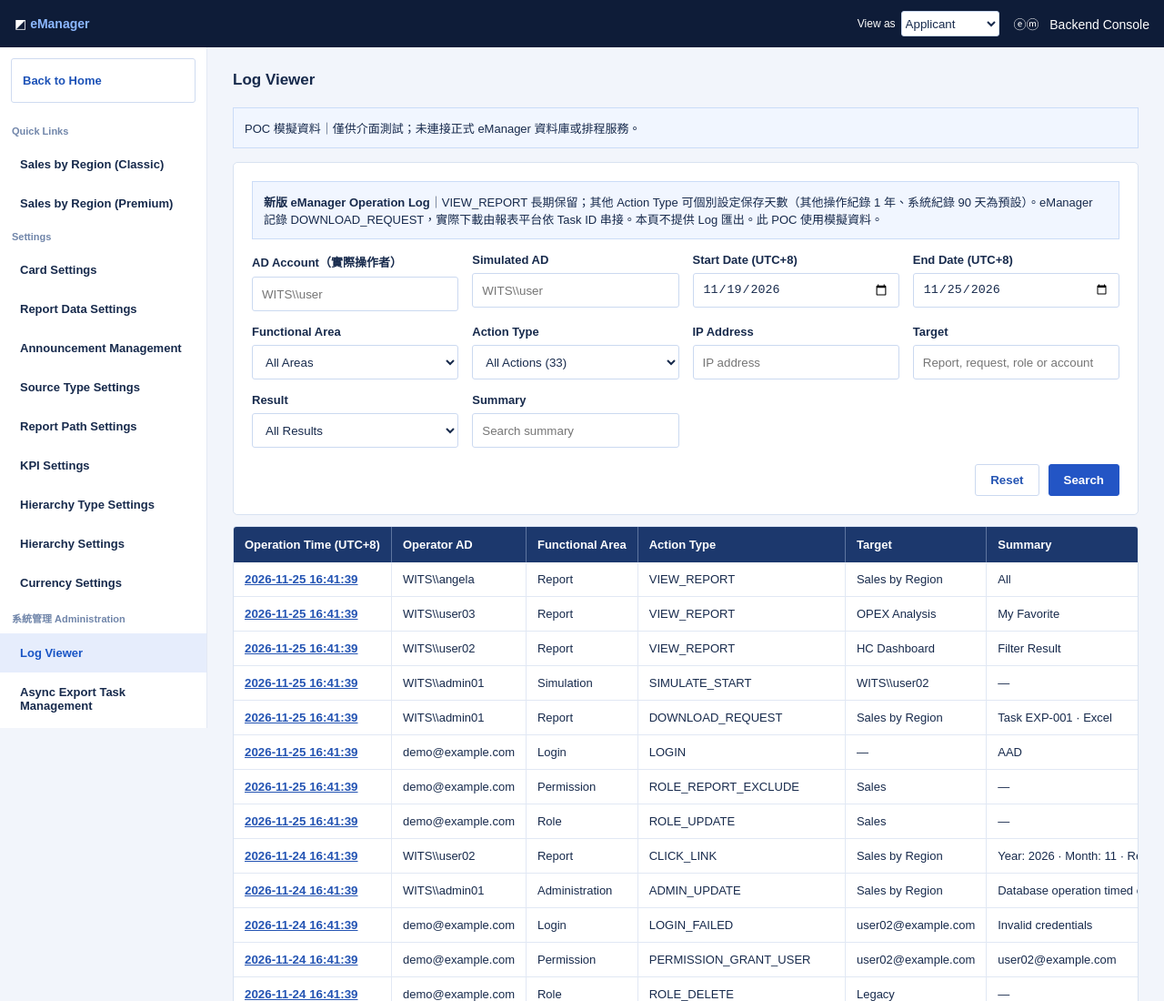
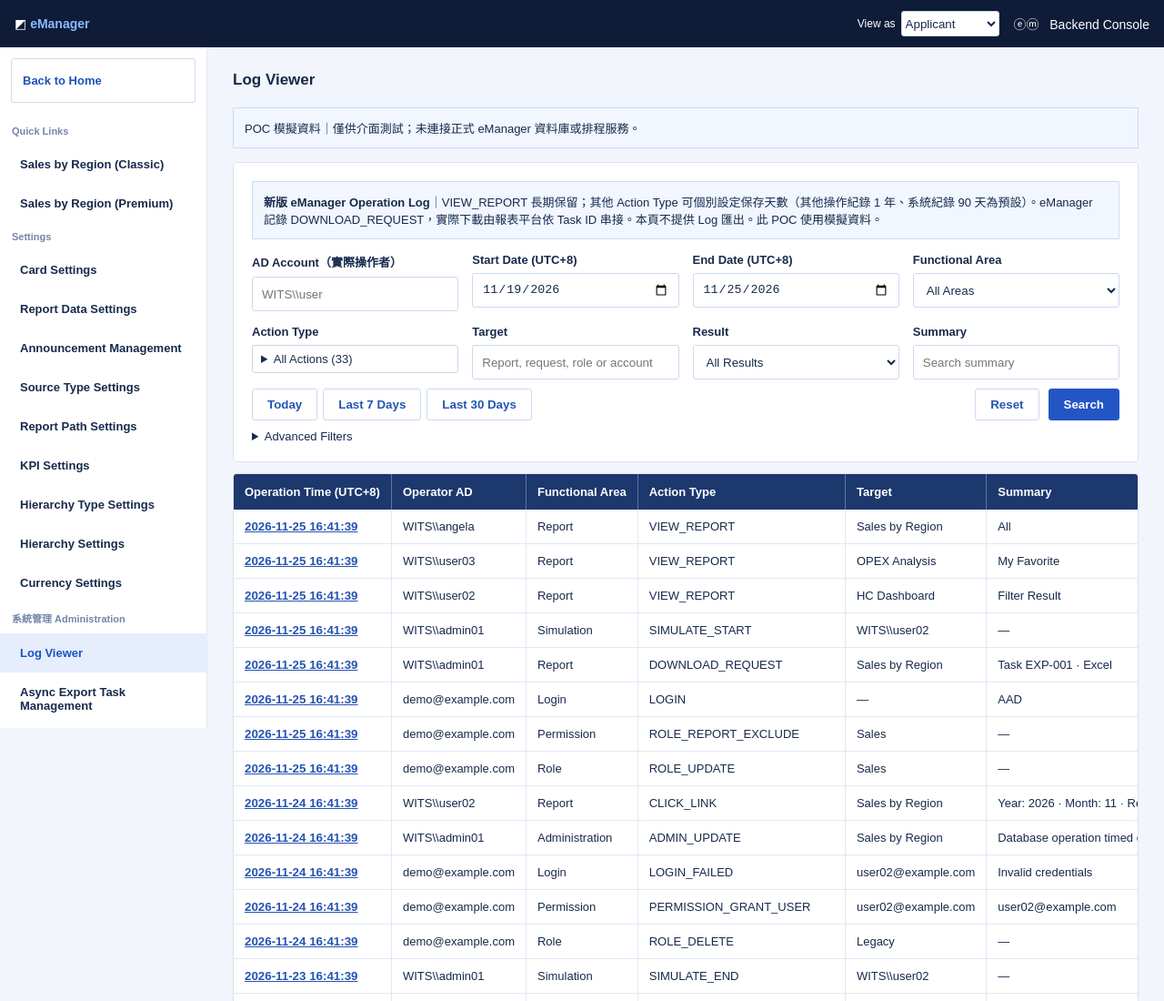
Before and after one commit to AngelaLin-Wits/eManager-POC, a plain HTML site: page index.html in a window 1280 px wide. Shown: the top 1100 px of the page at 91% size. Drawn offline with Linux system fonts and the light colour scheme.

Commit message:
Streamline Operation Log filters and support multiple action types

```diff
--- a/index.html
+++ b/index.html
@@ -55,22 +55,44 @@
 .pm-target-field{max-width:360px}
 .pm-target-field.hidden{display:none}
 .pm-target-field select{flex:1;min-width:0;width:100%}
+.log-filter-tools{display:flex;flex-wrap:wrap;align-items:center;justify-content:space-between;gap:8px;margin-top:10px}
+.log-filter-tools .actions{margin:0}
+.log-date-shortcuts{display:flex;flex-wrap:wrap;gap:6px}
+.log-advanced{margin-top:10px}
+.log-advanced .filters{margin-top:8px}
+.log-advanced summary,.log-action-picker summary{cursor:pointer}
+.log-action-picker{position:relative;min-width:0}
+.log-action-picker summary{border:1px solid #c9d5ed;border-radius:3px;padding:7px 9px;background:#fff}
+.log-action-options{position:absolute;top:100%;left:0;z-index:5;min-width:100%;width:max-content;max-width:min(320px,76vw);max-height:270px;overflow:auto;background:#fff;border:1px solid #c9d5ed;border-radius:4px;padding:8px;box-shadow:0 4px 12px #14284b26}
+.log-action-options label{display:flex;align-items:center;gap:6px;margin:4px 0;overflow-wrap:anywhere}
+.log-action-options input[type=checkbox]{width:auto}
+.log-action-options fieldset{border:0;margin:10px 0 0;padding:0}
+.log-action-options legend{font-weight:600}
 </style></head><body>
 <header><div>◩ <b>eManager</b></div><div class="rp-hright"><span class="viewAsSlot"></span><span>ⓔⓜ &nbsp; Backend Console</span></div></header>
 <aside><div class="back" id="backHome">Back to Home</div><div class="section">Quick Links</div><div class="nav">Sales by Region (Classic)</div><div class="nav">Sales by Region (Premium)</div><div class="section">Settings</div><div class="nav" data-page="Card Settings">Card Settings</div><div class="nav" data-page="Report Data Settings">Report Data Settings</div><div class="nav" data-page="Announcement Management">Announcement Management</div><div class="nav" data-page="Source Type Settings">Source Type Settings</div><div class="nav" data-page="Report Path Settings">Report Path Settings</div><div class="nav" data-page="KPI Settings">KPI Settings</div><div class="nav" data-page="Hierarchy Type Settings">Hierarchy Type Settings</div><div class="nav" data-page="Hierarchy Settings">Hierarchy Settings</div><div class="nav" data-page="Currency Settings">Currency Settings</div><div class="section">系統管理 Administration</div><div class="nav active" data-page="logs">Log Viewer</div><div class="nav" data-page="exports">Async Export Task Management</div><div class="nav hidden" data-page="access">Report Access Management</div><div class="nav" data-page="roles">Role Management</div><div class="nav" data-page="deleg">Approval Delegation</div></aside>
 <div id="consoleView"><main><h2 id="title">Log Viewer</h2><div class="notice">POC 模擬資料｜僅供介面測試；未連接正式 eManager 資料庫或排程服務。</div>
-<section id="logs"><div class="panel"><div class="notice"><strong>新版 eManager Operation Log</strong>｜VIEW_REPORT 長期保留；其他 Action Type 可個別設定保存天數（其他操作紀錄 1 年、系統紀錄 90 天為預設）。eManager 記錄 DOWNLOAD_REQUEST，實際下載由報表平台依 Task ID 串接。本頁不提供 Log 匯出。此 POC 使用模擬資料。</div><div class="filters">
+<section id="logs"><form id="logFilters" class="panel"><div class="notice"><strong>新版 eManager Operation Log</strong>｜VIEW_REPORT 長期保留；其他 Action Type 可個別設定保存天數（其他操作紀錄 1 年、系統紀錄 90 天為預設）。eManager 記錄 DOWNLOAD_REQUEST，實際下載由報表平台依 Task ID 串接。本頁不提供 Log 匯出。此 POC 使用模擬資料。</div><div class="filters">
 <div class="field"><label>AD Account（實際操作者）</label><input id="luser" placeholder="WITS\\user"></div>
-<div class="field"><label>Simulated AD</label><input id="lsimulated" placeholder="WITS\\user"></div>
 <div class="field"><label>Start Date (UTC+8)</label><input type="date" id="lstart"></div>
 <div class="field"><label>End Date (UTC+8)</label><input type="date" id="lend"></div>
 <div class="field"><label>Functional Area</label><select id="lmodule"><option value="">All Areas</option><option>Login</option><option>Report</option><option>Simulation</option><option>Permission</option><option>Role</option><option>Delegation</option><option>Administration</option></select></div>
-<div class="field"><label>Action Type</label><select id="laction"><option value="">All Actions</option><option>VIEW_REPORT</option><option>SIMULATE_START</option><option>SIMULATE_END</option><option>DOWNLOAD_REQUEST</option><option>QUERY</option><option>CLICK_LINK</option><option>ADMIN_CREATE</option><option>ADMIN_UPDATE</option><option>ADMIN_DELETE</option></select></div>
-<div class="field"><label>IP Address</label><input id="lip" placeholder="IP address"></div>
+<div class="field"><label id="lactionLabel">Action Type</label><details id="laction" class="log-action-picker"><summary aria-labelledby="lactionLabel lactionSummary"><span id="lactionSummary">All Actions</span></summary><div id="lactionOptions" class="log-action-options"></div></details></div>
 <div class="field"><label>Target</label><input id="lreport" placeholder="Report, request, role or account"></div>
 <div class="field"><label>Result</label><select id="lresult"><option value="">All Results</option><option>Success</option><option>Failed</option></select></div>
 <div class="field"><label>Summary</label><input id="lsummary" placeholder="Search summary"></div>
-</div><div class="actions"><button id="lreset">Reset</button><button class="primary" id="lsearch">Search</button></div></div>
+</div>
+<div class="log-filter-tools">
+ <div class="log-date-shortcuts" role="group" aria-label="Date range shortcuts">
+  <button type="button" data-log-days="1">Today</button><button type="button" data-log-days="7">Last 7 Days</button><button type="button" data-log-days="30">Last 30 Days</button>
+ </div>
+ <div class="actions"><button type="button" id="lreset">Reset</button><button type="submit" class="primary" id="lsearch">Search</button></div>
+</div>
+<details id="logAdvanced" class="log-advanced"><summary>Advanced Filters</summary><div class="filters">
+<div class="field"><label for="lip">IP Address</label><input id="lip" placeholder="IP address"></div>
+<div class="field"><label for="lsimulated">Simulated AD</label><input id="lsimulated" placeholder="WITS\\user"></div>
+</div></details>
+</form>
 
 <div class="table-wrap"><table><thead><tr><th>Operation Time (UTC+8)</th><th>Operator AD</th><th>Functional Area</th><th>Action Type</th><th>Target</th><th>Summary</th><th>Result</th></tr></thead><tbody id="lrows"></tbody></table></div><div class="foot"><span id="lcount"></span><span id="lpager"></span></div></section>
 <section id="exports" class="hidden"><div class="panel"><div class="notice"><strong>Retry（失敗任務重試）：待需求確認</strong>｜原需求畫面有「重試」按鈕，但尚未定義重試規則。目前「建立新 Task ID、保留原失敗紀錄、以 Retry From 關聯」僅為 POC 建議方案，非已定案規格；不會執行正式匯出。</div><div class="filters">
@@ -137,10 +159,11 @@ function bindLogRows(host){
 function renderLogs(filter=true){
  if(filter){
   const matches=(field,value)=>String(value??'').toLowerCase().includes($(field).value.trim().toLowerCase());
+  const selectedActions=new Set(selectedLogActions());
   ls=logs.filter(x=>{
    const p=x.params||{}, date=x.date.slice(0,10);
    return date>=$('lstart').value&&date<=$('lend').value&&matches('luser',x.user)&&matches('lsimulated',x.simulated)&&matches('lip',x.ip)&&
-    (!$('lmodule').value||x.module===$('lmodule').value)&&(!$('laction').value||x.action===$('laction').value)&&
+    (!$('lmodule').value||x.module===$('lmodule').value)&&(!selectedActions.size||selectedActions.has(x.action))&&
     (!$('lresult').value||x.result===$('lresult').value)&&matches('lsummary',logSummary(x))&&
     [logTarget(x),logReportId(x),p.targetReportId,p.requestId,p.roleName,p.roleId,p.targetUser,p.target,p.applicant,p.delegationId,p.owner,p.delegate].some(value=>matches('lreport',value));
   });
@@ -197,7 +220,20 @@ function nextExportId(){
 }
 function retryTask(id){const original=exportsData.find(r=>r.id===id);if(!original||original.status!=='Failed')return;if(!confirm('Retry 流程尚待需求確認。\n是否試用 POC 建議方案，重試失敗任務 '+id+'？\n將建立新的 Queued 任務、保留原失敗紀錄並記錄 Retry From；不會執行正式匯出。'))return;const newId=nextExportId();exportsData.push({id:newId,date:tzTime(0),user:original.user,report:original.report,type:original.type,module:original.module,status:'Queued',progress:0,recordCount:null,completed:'',retryFrom:original.id});$('estatus').value='';renderExports();notify('已模擬建立重試任務 '+newId+'（來源 '+id+'）；未執行正式匯出')}
 function cancelTask(id){const x=exportsData.find(r=>r.id===id);if(!x||!['Queued','Processing'].includes(x.status))return;if(!confirm('確定取消任務 '+id+'？\nPOC 僅模擬取消，不會影響正式任務。'))return;x.status='Cancelled';x.completed=new Date().toISOString().slice(0,19).replace('T',' ');/* Export task actions are managed separately by the shared reporting platform; no eManager DOWNLOAD log. */renderExports();notify('任務 '+id+' 已模擬取消')}
-$('lsearch').onclick=()=>{if(dateValid($('lstart').value,$('lend').value,31))renderLogs()};$('esearch').onclick=()=>{if(dateValid($('estart').value,$('eend').value,31))renderExports()};$('lreset').onclick=()=>{['luser','lsimulated','lmodule','laction','lip','lreport','lresult','lsummary'].forEach(id=>$(id).value='');$('lstart').value=ago(6);$('lend').value=today;renderLogs()};$('ereset').onclick=()=>{['estatus','euser','ereport','etype','emodule'].forEach(id=>$(id).value='');$('estart').value=ago(6);$('eend').value=today;renderExports()};$('lreset').click();$('ereset').click();
+$('logFilters').onsubmit=event=>{
+ event.preventDefault();
+ if(!dateValid($('lstart').value,$('lend').value,31))return;
+ $('laction').open=false;
+ renderLogs();
+};
+function setLogDateRange(days){
+ const end=new Date(Date.now()+8*3600000);
+ $('lend').value=end.toISOString().slice(0,10);
+ end.setUTCDate(end.getUTCDate()-days+1);
+ $('lstart').value=end.toISOString().slice(0,10);
+}
+$('logFilters').querySelectorAll('[data-log-days]').forEach(button=>button.onclick=()=>setLogDateRange(Number(button.dataset.logDays)));
+$('esearch').onclick=()=>{if(dateValid($('estart').value,$('eend').value,31))renderExports()};$('lreset').onclick=()=>{['luser','lsimulated','lmodule','lip','lreport','lresult','lsummary'].forEach(id=>$(id).value='');$('lactionOptions').querySelectorAll('input:checked').forEach(input=>input.checked=false);$('laction').open=false;$('logAdvanced').open=false;setLogDateRange(7);renderLogs()};$('ereset').onclick=()=>{['estatus','euser','ereport','etype','emodule'].forEach(id=>$(id).value='');$('estart').value=ago(6);$('eend').value=today;renderExports()};$('lreset').click();$('ereset').click();
 
 
 
@@ -281,14 +317,28 @@ function audit(action,params,user){
 const ACTION_GROUPS={"Login":["LOGIN","LOGIN_FAILED","ACCESS_DENIED"],"Report":["VIEW_REPORT","QUERY","CLICK_LINK","DOWNLOAD_REQUEST"],"Simulation":["SIMULATE_START","SIMULATE_END"],"Permission":["ACCESS_REQUEST_SUBMIT","ACCESS_REQUEST_WITHDRAW","ACCESS_APPROVE","ACCESS_REJECT","ACCESS_GRANT","ACCESS_REMOVE_PERSONAL","ROLE_REPORT_EXCLUDE","PERMISSION_GRANT_USER","PERMISSION_REVOKE_USER","PERMISSION_GRANT_ROLE","PERMISSION_REVOKE_ROLE","PERMISSION_DEDUPE"],"Role":["ROLE_CREATE","ROLE_UPDATE","ROLE_DELETE","ROLE_MEMBER_ADD","ROLE_MEMBER_REMOVE","ROLE_SYNC"],"Delegation":["DELEGATION_CREATE","DELEGATION_UPDATE","DELEGATION_CANCEL"],"Administration":["ADMIN_CREATE","ADMIN_UPDATE","ADMIN_DELETE"]};
 const ACTION_AREA=Object.fromEntries(Object.entries(ACTION_GROUPS).flatMap(([area,actions])=>actions.map(action=>[action,area])));
 const ACTION_TYPES=Object.values(ACTION_GROUPS).flat();
+function selectedLogActions(){
+ return Array.from($('lactionOptions').querySelectorAll('input:checked'),input=>input.value);
+}
+function updateActionSummary(){
+ const count=selectedLogActions().length;
+ const available=$('lactionOptions').querySelectorAll('input').length;
+ $('lactionSummary').textContent=count?count+' selected':'All Actions ('+available+')';
+}
 function refreshActionOptions(){
- const area=$('lmodule').value, select=$('laction'), previous=select.value;
+ const area=$('lmodule').value;
+ const selected=new Set(selectedLogActions());
  const groups=Object.entries(ACTION_GROUPS).filter(([name])=>!area||name===area);
- const actions=groups.flatMap(([,values])=>values);
- select.innerHTML='<option value="">All Actions ('+actions.length+')</option>'+groups.map(([name,values])=>
-  '<optgroup label="'+name+'">'+values.map(action=>'<option>'+action+'</option>').join('')+'</optgroup>').join('');
- select.value=actions.includes(previous)?previous:'';
+ $('lactionOptions').innerHTML='<button type="button" id="clearLogActions">Clear Selection</button>'+groups.map(([name,actions])=>
+  '<fieldset><legend>'+esc(name)+'</legend>'+actions.map(action=>
+   '<label><input type="checkbox" value="'+esc(action)+'"'+(selected.has(action)?' checked':'')+'>'+esc(action)+'</label>').join('')+'</fieldset>').join('');
+ $('clearLogActions').onclick=()=>{
+  $('lactionOptions').querySelectorAll('input:checked').forEach(input=>input.checked=false);
+  updateActionSummary();
+ };
+ updateActionSummary();
 }
+$('lactionOptions').onchange=updateActionSummary;
 $('lmodule').onchange=refreshActionOptions;
 $('lreset').addEventListener('click',refreshActionOptions);
 refreshActionOptions();
```
